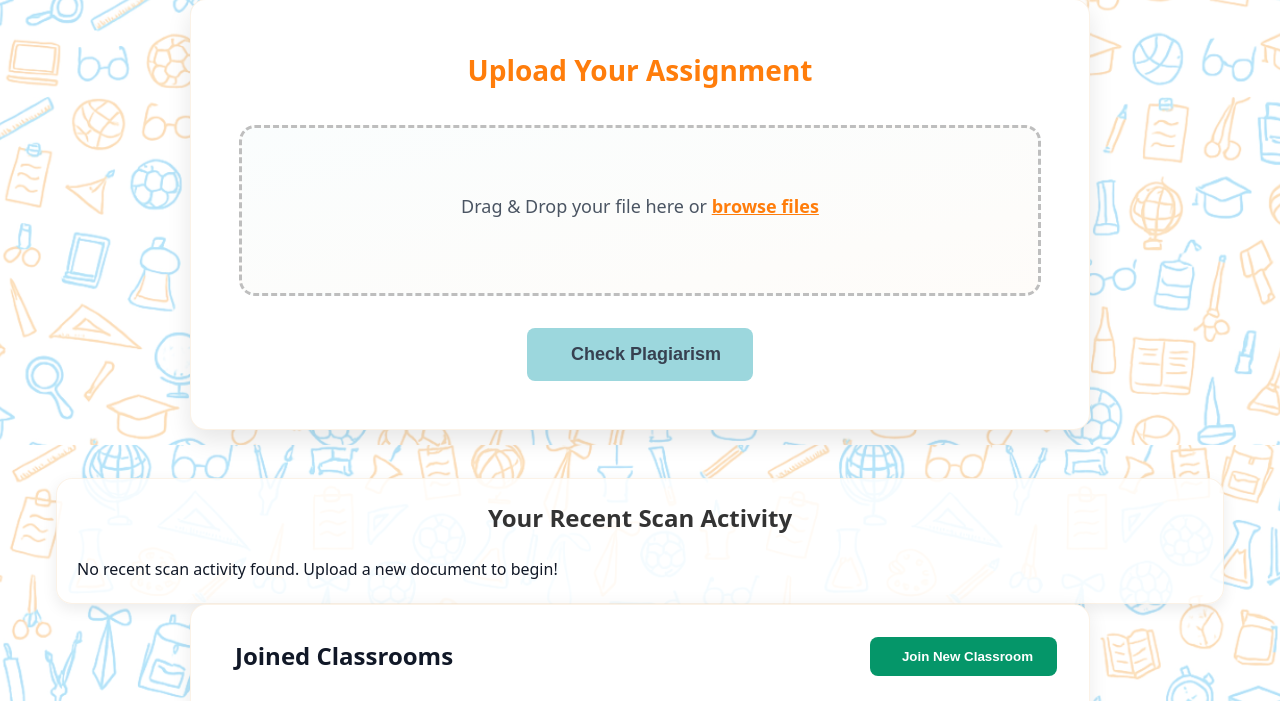
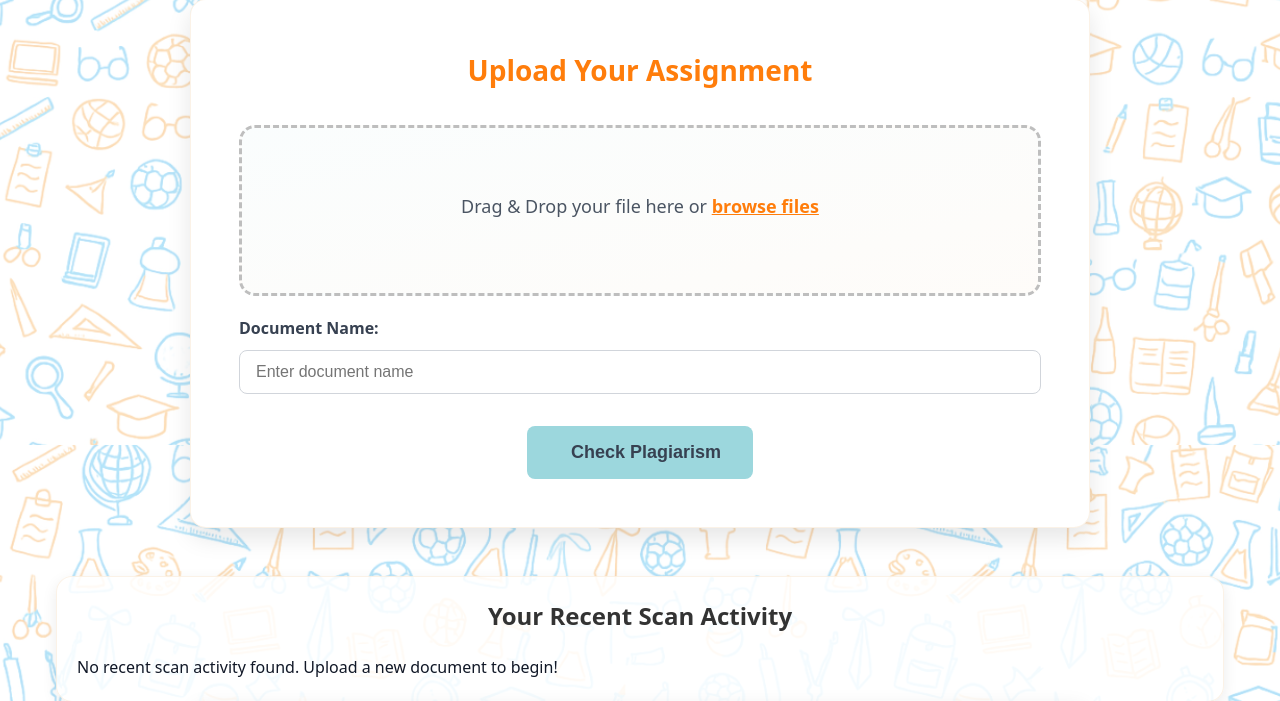
Before and after one commit to atqhftnh/copycat-checker, a Django app: page /student-dashboard/ in a window 1280 px wide. Shown: the part 355-1056 px from the top of the page. Run offline with Django 3.2, Linux system fonts and the light colour scheme; the visitor is signed in with stand-in values (Sample User, id 1); data that the repository does not hold is empty; parts of the project's set-up code (start-up, migrations or seed data) failed here and were passed over.

Commit message:
Feature: Allow user to rename uploaded documents; Fix document_name persistence

```diff
--- a/plag/templates/plag/static/index.html
+++ b/plag/templates/plag/static/index.html
@@ -182,6 +182,36 @@
         font-size: 14px;
         color: #6b7280;
     }
+
+    /* Document Name Input */
+    .document-name-group {
+        margin-top: 20px;
+        margin-bottom: 20px;
+        text-align: left;
+    }
+
+    .document-name-group label {
+        display: block;
+        font-weight: 600;
+        color: #374151;
+        margin-bottom: 8px;
+    }
+
+    .document-name-group input[type="text"] {
+        width: 100%;
+        padding: 12px 16px;
+        border: 1px solid #d1d5db;
+        border-radius: 8px;
+        font-size: 16px;
+        transition: border-color 0.15s ease-in-out, box-shadow 0.15s ease-in-out;
+    }
+
+    .document-name-group input[type="text"]:focus {
+        outline: none;
+        border-color: #ff7d0b;
+        box-shadow: 0 0 0 3px rgba(255, 125, 11, 0.1);
+    }
+
 
     /* Submit Button */
     .submit-btn {
@@ -651,7 +681,7 @@
         </section>
 
         <!-- Upload Section -->
-    <div class="upload-container"> <!-- ✅ NEW WRAPPER -->
+        <div class="upload-container">
             <div class="upload-section">
                 <h2 class="upload-title">Upload Your Assignment</h2>
                 <form id="plagiarismForm" method="POST" action="{% url 'index_trial' %}" enctype="multipart/form-data">
@@ -668,6 +698,12 @@
                         <div id="fileList" class="file-list"></div>
                     </div>
 
+                    {# NEW: Document Name Input Field #}
+                    <div class="document-name-group">
+                        <label for="documentNameInput">Document Name:</label>
+                        <input type="text" id="documentNameInput" name="document_name" placeholder="Enter document name" required />
+                    </div>
+
                     <button type="submit" name="submit" class="submit-btn" id="submitBtn">
                         <i class="fas fa-search"></i> Check Plagiarism
                     </button>
@@ -678,10 +714,11 @@
                     </div>
                 </form>
             </div>
-    </div> <!-- ✅ END WRAPPER -->
+        </div>
 
+        <!-- Recent Scan Activity Section -->
         <div class="container mt-4">
-      <div class="recent-scans-section"> {# ⭐ ADD THIS WRAPPER ⭐ #}
+            <div class="recent-scans-section">
                 <h2>Your Recent Scan Activity</h2>
                 {% if recent_scans %}
                 <table class="table table-striped table-bordered">
@@ -711,7 +748,7 @@
                 {% else %}
                 <p class="alert alert-info">No recent scan activity found. Upload a new document to begin!</p>
                 {% endif %}
-      </div> {# ⭐ CLOSE THE WRAPPER ⭐ #}
+            </div>
         </div>
 
 
@@ -728,7 +765,7 @@
         </div>
 
         <!-- Classroom Section -->
-    <div class="classroom-container"> <!-- ✅ NEW WRAPPER -->
+        <div class="classroom-container">
             <div class="classroom-section">
                 <div class="section-header">
                     <h2 class="section-title">
@@ -787,7 +824,7 @@
                 </div>
                 {% endif %}
             </div>
-    </div> <!-- ✅ END WRAPPER -->
+        </div>
     </main>
 </body>
 {% endblock %}
@@ -803,6 +840,7 @@
         const submitBtn = document.getElementById("submitBtn");
         const loadingSpinner = document.getElementById("loadingSpinner");
         const form = document.getElementById("plagiarismForm");
+        const documentNameInput = document.getElementById("documentNameInput"); // NEW: Get document name input
 
         browseLink.addEventListener("click", () => fileInput.click());
 
@@ -824,12 +862,19 @@
             if (files.length > 0) {
                 fileInput.files = files;
                 displayFiles(files);
+                // NEW: Populate document name input with file name
+                documentNameInput.value = files[0].name.split('.').slice(0, -1).join('.');
             }
         });
 
         fileInput.addEventListener("change", function (e) {
             if (e.target.files.length > 0) {
                 displayFiles(e.target.files);
+                // NEW: Populate document name input with file name
+                documentNameInput.value = e.target.files[0].name.split('.').slice(0, -1).join('.');
+            } else {
+                // Clear document name if no file selected
+                documentNameInput.value = "";
             }
         });
 
@@ -850,9 +895,14 @@
         }
 
         form.addEventListener("submit", function (e) {
-      if (fileInput.files.length === 0) {
+            if (fileInput.files.length === 0 && documentNameInput.value.trim() === "") {
                 e.preventDefault();
-        alert("Please select a file to upload.");
+                alert("Please select a file to upload or enter text, and provide a document name.");
+                return;
+            }
+            if (documentNameInput.value.trim() === "") {
+                e.preventDefault();
+                alert("Please enter a document name.");
                 return;
             }
 
--- a/plag/views.py
+++ b/plag/views.py
@@ -456,6 +456,14 @@ class IndexTrialView(View):
         top_words = []
         analysis_message = None
 
+        document_name = request.POST.get('document_name', '').strip()
+        if not document_name and request.FILES.get('plagFile'):
+            document_name = request.FILES.get('plagFile').name
+        elif not document_name and extracted_text.strip():
+            document_name = "Manual Text Input" # Fallback for pure text input
+        else:
+            document_name = "Untitled Document"
+
         if extracted_text.strip():
             # AI detection
             from util.winston import get_winston_ai_prediction, calculate_burstiness, get_top_repeated_words
@@ -492,10 +500,13 @@ class IndexTrialView(View):
             if request.user.is_authenticated:
                 scan_log.user = request.user
             else:
-                # Handle cases where user might not be logged in (e.g., if index_trial is public)
-                # Perhaps assign to a default user, or don't save the log, or redirect to login.
-                # For a student dashboard, they *should* be logged in.
                 pass # Or logger.warning("Scan attempted by unauthenticated user.")
+
+            scan_log.document_name = document_name
+            scan_log.burstiness_score = burstiness_score
+            scan_log.top_words = top_words
+            scan_log.text_snippet = extracted_text[:255]
+
             scan_log.save() # Save changes to the scan_log object
 
         context = {
@@ -504,9 +515,10 @@ class IndexTrialView(View):
             'ai_probability_score': ai_probability_score * 100 if ai_probability_score is not None else None,
             'burstiness_score': burstiness_score,
             'top_words': top_words,
+            'text_snippet': scan_log.text_snippet,
             # Use ai_label_from_winston if it's the source for message, otherwise use scan_log.ai_label
             'analysis_message': analysis_message or f"AI Detection: {scan_log.ai_label}" if scan_log and scan_log.ai_label else None,
-            'student': request.user.userprofile,
+            'student': request.user.userprofile if hasattr(request.user, 'userprofile') else None,
         }
 
         return render(request, self.template, context)
```
Lines whose indentation alone changed are shown as unchanged.
